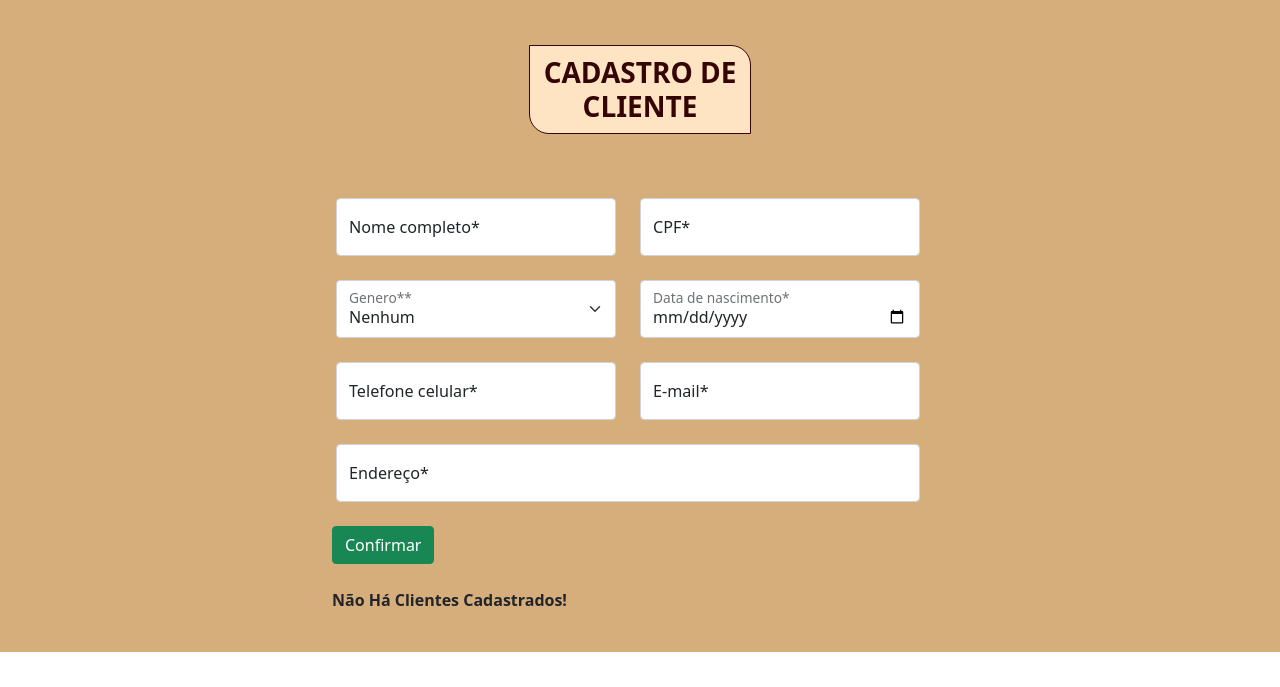
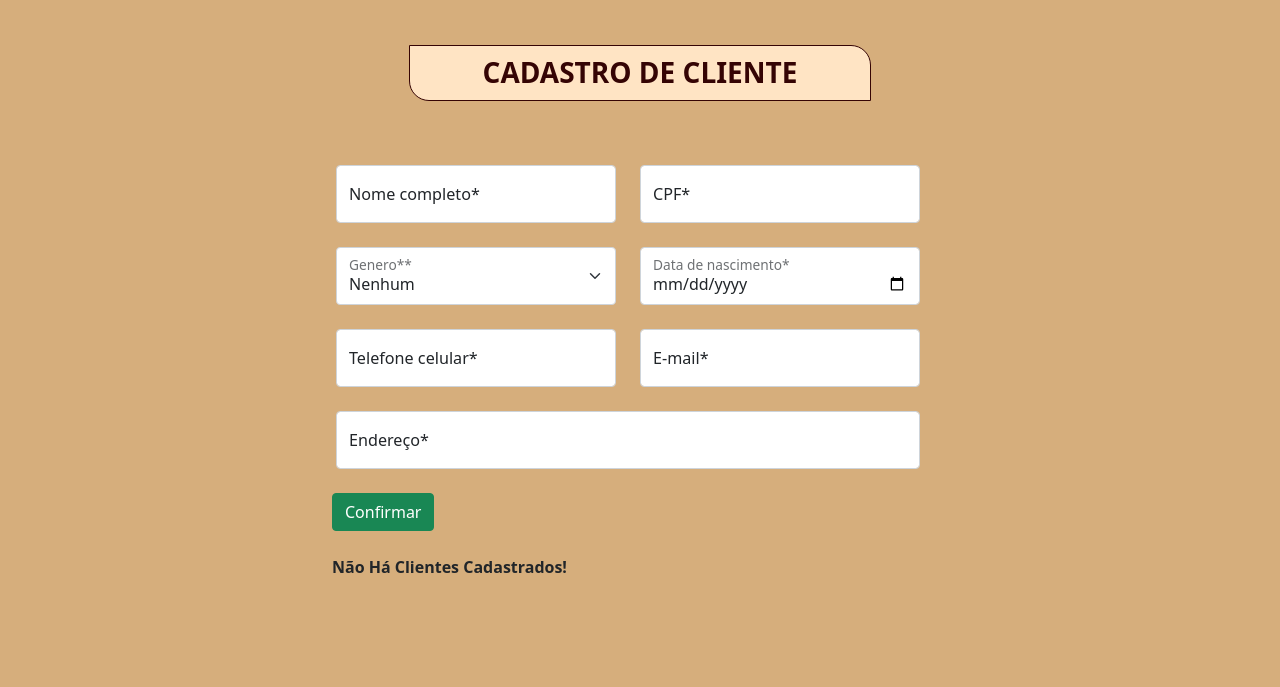
Before and after one commit to Luizzoff/LP1-Loja, a plain HTML site: page Projeto/templates/Cadastro_Cliente.html in a window 1280 px wide. Shown: the part 113-800 px from the top of the page. Drawn offline with nearby package versions, Linux system fonts and the light colour scheme.

Commit message:
Add files via upload
Signed-off-by: Luiz Gustavo R. Scatalon <145051602+Luizzoff@users.noreply.github.com>

```diff
--- a/Projeto/templates/Cadastro_Cliente.html
+++ b/Projeto/templates/Cadastro_Cliente.html
@@ -7,6 +7,7 @@
         rel="stylesheet"
         integrity="sha384-EVSTQN3/azprG1Anm3QDgpJLIm9Nao0Yz1ztcQTwFspd3yD65VohhpuuCOmLASjC"
         crossorigin="anonymous">
+    <link rel="shortcut icon" href="../img/favicon.ico" type="image/x-icon">
     <title>Cadastro de Cliente</title>
     <style>
         form{
@@ -14,7 +15,7 @@
             font-weight: 500;
         }
         body{
-            background-color: #ffffff;
+            background-color: #d6ae7c
         }
         span{
             font-style: italic;
@@ -74,7 +75,7 @@
     </nav>
 
     <div class="corFundo pt-5">
-        <div class="container w-25">
+        <div class="container w-50">
             <h3 id="titulo" style="background-color: #ffe4c4;">
                 CADASTRO DE CLIENTE
             </h3>
```
Also changed, not shown: Projeto/templates/Cadastro_Fornecedor.html (+3 -2 lines), Projeto/templates/Cadastro_Produto.html (+3 -2 lines), Projeto/templates/Cadastro_Usuario.html (+3 -2 lines), Projeto/templates/Index.html (+2 -1 lines), Projeto/img/favicon.ico (added).
